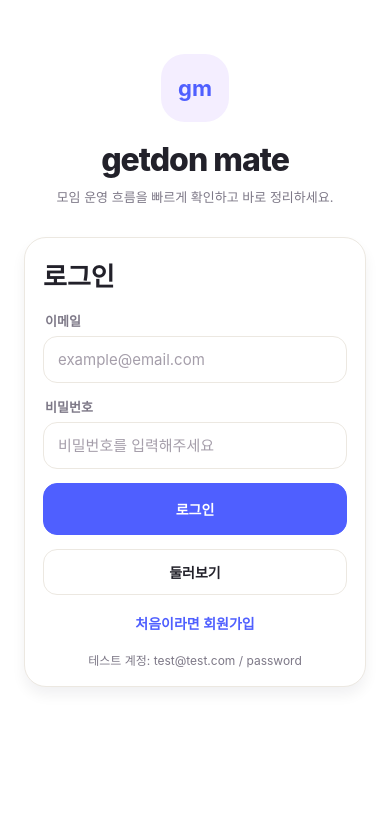
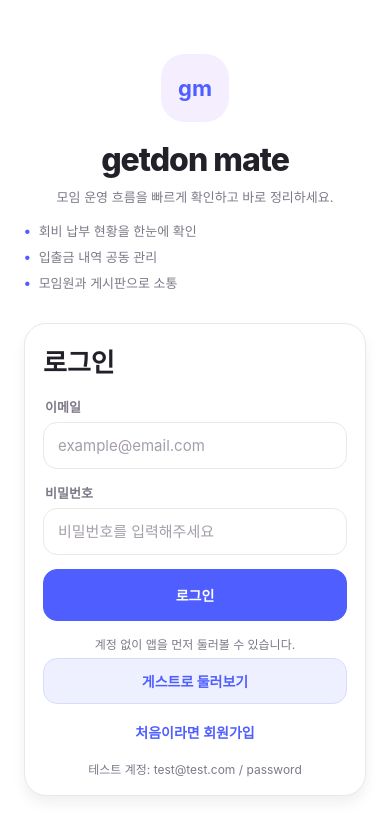
Before and after one commit to getdon-mate/getdon-mate-app, a React Native app: screen / in a window 390 px wide. Shown: the top 836 px of the page. Built offline with nearby package versions, Linux system fonts and the light colour scheme; no server answers.

Commit message:
feat(ux): 온보딩 기능 요약 추가 + 게스트 버튼 강조 (P2)

```diff
--- a/src/features/auth/components/AuthFormCard.tsx
+++ b/src/features/auth/components/AuthFormCard.tsx
@@ -1,4 +1,4 @@
-import { Pressable, StyleSheet, Text } from "react-native"
+import { Pressable, StyleSheet, Text, View } from "react-native"
 import { COPY } from "@shared/constants/copy"
 import { Button, Card, InputField, uiColors } from "@shared/ui"
 
@@ -77,12 +77,15 @@ export function AuthFormCard({
             />
 
             {!isSignup ? (
-                <Button
-                    label="둘러보기"
-                    variant="ghost"
-                    onPress={onContinueAsGuest}
-                    disabled={submitting}
-                />
+                <View style={styles.guestSection}>
+                    <Text style={styles.guestHint}>계정 없이 앱을 먼저 둘러볼 수 있습니다.</Text>
+                    <Button
+                        label="게스트로 둘러보기"
+                        variant="secondary"
+                        onPress={onContinueAsGuest}
+                        disabled={submitting}
+                    />
+                </View>
             ) : null}
 
             <Pressable onPress={onToggleMode} disabled={submitting}>
@@ -124,4 +127,12 @@ const styles = StyleSheet.create({
         fontSize: 13,
         fontWeight: "600",
     },
+    guestSection: {
+        gap: 6,
+    },
+    guestHint: {
+        textAlign: "center",
+        color: uiColors.textMuted,
+        fontSize: 12,
+    },
 })
--- a/src/features/auth/components/AuthHero.tsx
+++ b/src/features/auth/components/AuthHero.tsx
@@ -1,5 +1,11 @@
 import { StyleSheet, Text, View } from "react-native"
 import { uiColors } from "@shared/ui"
+
+const FEATURES = [
+  "회비 납부 현황을 한눈에 확인",
+  "입출금 내역 공동 관리",
+  "모임원과 게시판으로 소통",
+] as const
 
 export function AuthHero() {
   return (
@@ -9,6 +15,15 @@ export function AuthHero() {
       </View>
       <Text style={styles.heroTitle}>getdon mate</Text>
       <Text style={styles.heroSubtitle}>모임 운영 흐름을 빠르게 확인하고 바로 정리하세요.</Text>
+      {/* 기능 목록 추가 */}
+      <View style={styles.featureList}>
+        {FEATURES.map((feature, i) => (
+          <View key={i} style={styles.featureRow}>
+            <Text style={styles.featureDot}>•</Text>
+            <Text style={styles.featureText}>{feature}</Text>
+          </View>
+        ))}
+      </View>
     </View>
   )
 }
@@ -48,4 +63,26 @@ const styles = StyleSheet.create({
     fontSize: 22,
     textTransform: "lowercase",
   },
+  featureList: {
+    marginTop: 14,
+    alignSelf: "stretch",
+    gap: 6,
+  },
+  featureRow: {
+    flexDirection: "row",
+    gap: 8,
+    alignItems: "flex-start",
+  },
+  featureDot: {
+    color: uiColors.primary,
+    fontSize: 14,
+    fontWeight: "700",
+    lineHeight: 20,
+  },
+  featureText: {
+    color: uiColors.textMuted,
+    fontSize: 13,
+    lineHeight: 20,
+    flex: 1,
+  },
 })
```
